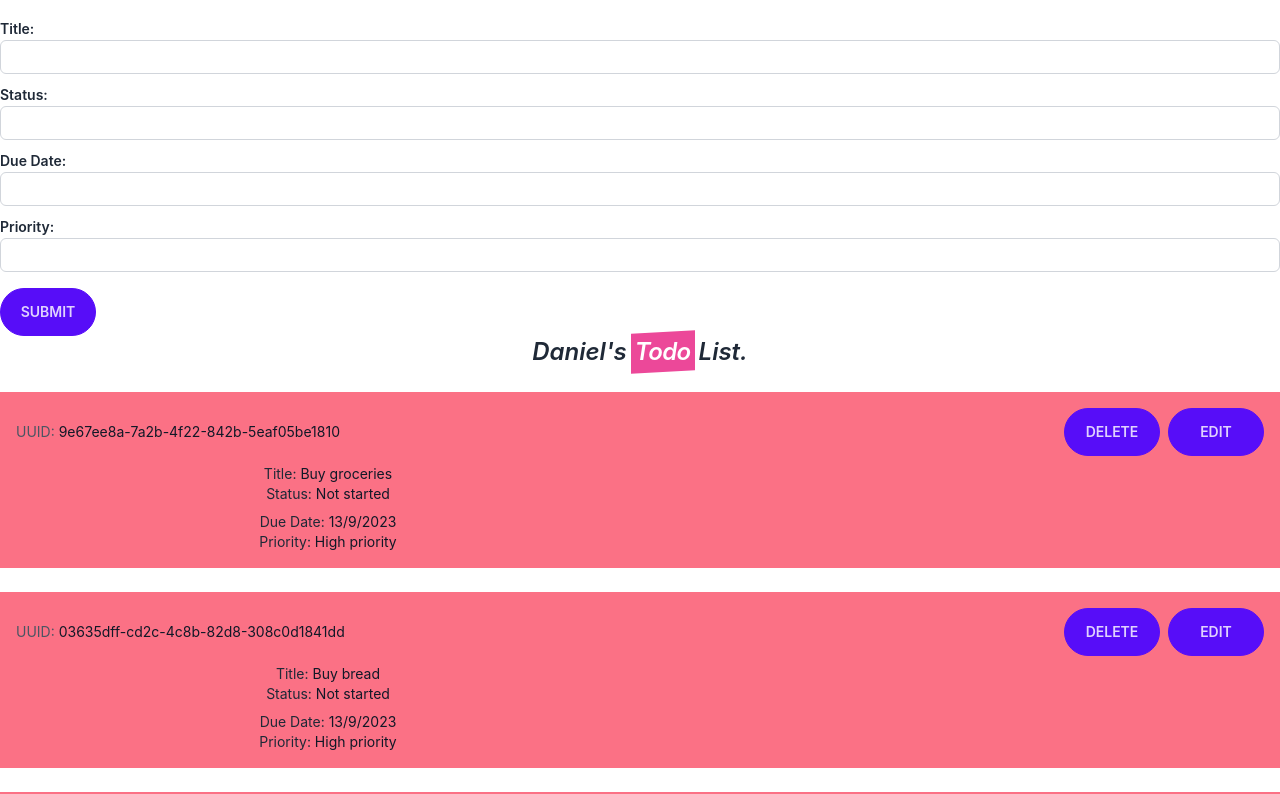
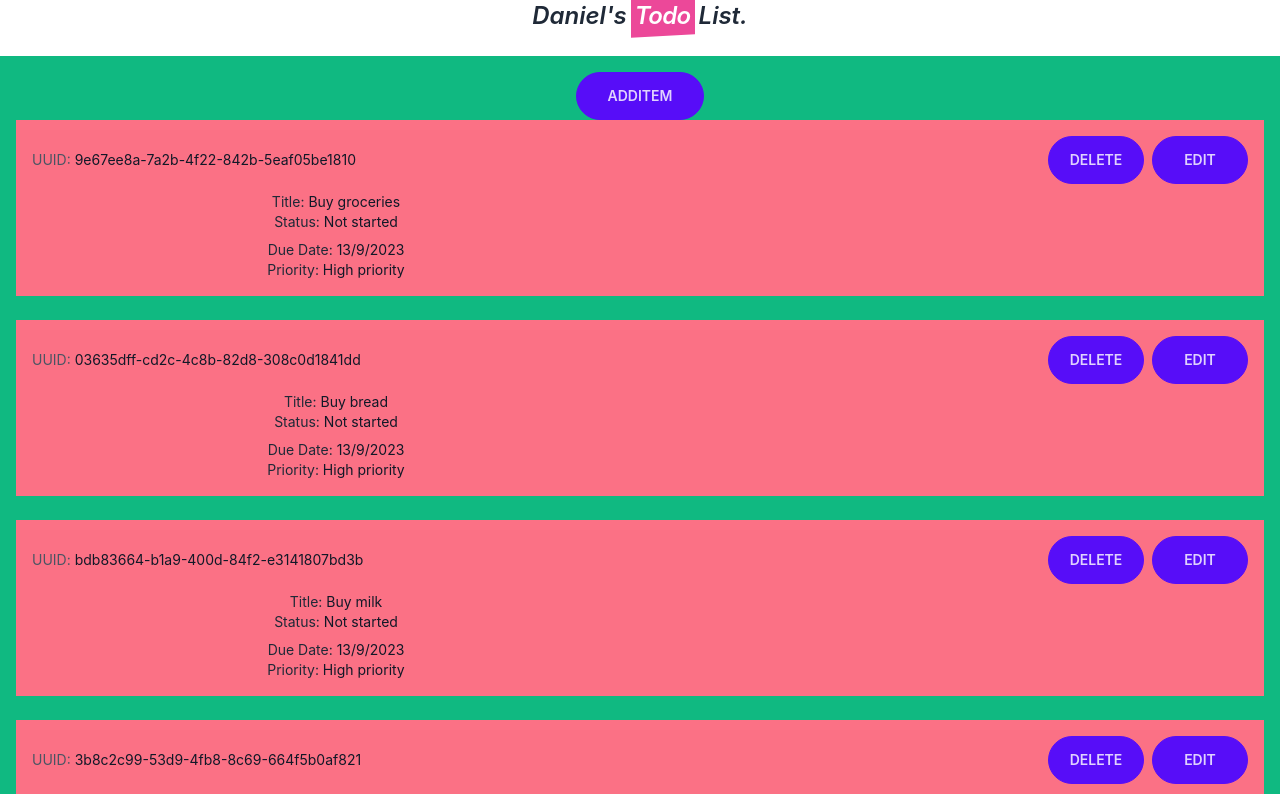
Before and after one commit to zjian107-su/Radioactive-React, a React (Create React App) app: page / in a window 1280 px wide. Shown: the top 794 px of the page. Built offline with nearby package versions, Linux system fonts and the light colour scheme.

Commit message:
🗿 checkpoint: reimplemented addItem button

```diff
--- a/src/App.js
+++ b/src/App.js
@@ -3,7 +3,7 @@ import Count from "./components/others/Count";
 import { useState, useRef, useEffect } from "react";
 import TodoList from "./components/TodoList";
 import { v4 as uuidv4 } from "uuid";
-import EditSetcion from "./components/EditSection";
+import EditSetction from "./components/EditSection";
 
 function App() {
   const [isInEditting, setIsInEditting] = useState(false);
@@ -52,16 +52,8 @@ function App() {
     },
   ]);
 
-  // one useState using one object
-  const title = useRef();
-  const status = useRef();
-  const dueDate = useRef();
-  const priority = useRef();
-
   const handleDelete = (uuid) => {
-    console.log("deleting...");
     setTodos(todos.filter((todo) => todo.uuid !== uuid));
-    console.log(uuid);
   };
 
   const startAdd = (event) => {
@@ -69,8 +61,6 @@ function App() {
   };
 
   const addItem = (todo) => {
-    console.log(todo);
-
     const newTodo = {
       uuid: uuidv4(),
       title: todo.title,
@@ -82,43 +72,7 @@ function App() {
     setTodos([newTodo, ...todos]);
   };
 
-  const finishEdit = (e, newTodo, uuid = "") => {
-    e.preventDefault();
-    // for adding new todo
-    if (uuid === "") {
-      console.log("here");
-      addItem(newTodo);
-      return;
-    }
-
-    // for editing todo
-    todos.map((todo) => {
-      if (todo.uuid === uuid) {
-        if (newTodo.title !== "") {
-          todo.title = newTodo.title;
-        }
-        if (newTodo.status !== "") {
-          todo.status = newTodo.status;
-        }
-        if (newTodo.dueDate !== "") {
-          todo.dueDate = newTodo.dueDate;
-        }
-        if (newTodo.priority !== "") {
-          todo.priority = newTodo.priority;
-        }
-      }
-    });
-    setTodos([...todos]);
-    return;
-  };
-
   return (
-    <div>
-      <EditSetcion
-        isInEditting={true}
-        todo={todos}
-        addItem={addItem}
-        setTodos={setTodos}></EditSetcion>
     <div className="selection:bg-pink-300">
       {/* title */}
       <blockquote className="text-2xl font-semibold italic text-center mb-6">
@@ -130,89 +84,28 @@ function App() {
       </blockquote>
 
       {/* Add Item */}
-        {/* <div className="bg-emerald-500 mb-5 App p-4">
+      <div className="bg-emerald-500 mb-5 App p-4">
         {isInEditting ? null : (
           <button
             className="btn w-32 btn-primary rounded-full"
             onClick={startAdd}>
             ADDITEM
           </button>
-          )} */}
+        )}
 
         {/* Edit section */}
-        {/* {isInEditting ? (
-            <form
-              onSubmit={(event) => {
-                event.preventDefault();
-                finishEdit(event, {
-                  title: title.current.value,
-                  status: status.current.value,
-                  dueDate: dueDate.current.value,
-                  priority: priority.current.value,
-                });
-              }}
-              className="mt-4">
-              <ul>
-                <li className="mb-2">
-                  <label htmlFor="title" className="text-sm font-semibold">
-                    Title:
-                  </label>
-                  <input
-                    type="text"
-                    placeholder="Title Example"
-                    ref={title}
-                    className="border border-gray-300 px-2 py-1 rounded-md w-full"
-                  />
-                </li>
-                <li className="mb-2">
-                  <label htmlFor="status" className="text-sm font-semibold">
-                    Status:
-                  </label>
-                  <input
-                    type="text"
-                    placeholder="Status Example"
-                    ref={status}
-                    className="border border-gray-300 px-2 py-1 rounded-md w-full"
-                  />
-                </li>
-                <li className="mb-2">
-                  <label htmlFor="dueDate" className="text-sm font-semibold">
-                    Due Date:
-                  </label>
-                  <input
-                    type="text"
-                    placeholder="Due Date Example"
-                    ref={dueDate}
-                    className="border border-gray-300 px-2 py-1 rounded-md w-full"
-                  />
-                </li>
-                <li className="mb-2">
-                  <label htmlFor="priority" className="text-sm font-semibold">
-                    Priority:
-                  </label>
-                  <input
-                    type="text"
-                    placeholder="Priority Example"
-                    ref={priority}
-                    className="border border-gray-300 px-2 py-1 rounded-md w-full"
-                  />
-                </li>
-              </ul>
-              <button
-                type="submit"
-                className="w-24 btn btn-primary rounded-full mt-2">
-                <span className="text-sm">Submit</span>
-              </button>
-            </form>
+        {isInEditting ? (
+          <EditSetction
+            todos={todos}
+            addItem={addItem}
+            setTodos={setTodos}></EditSetction>
         ) : null}
-        </div> */}
 
         <div className="App">
           <TodoList
             todos={todos}
             handleDelete={handleDelete}
             addItem={addItem}
-            finishEdit={finishEdit}
           />
         </div>
       </div>
--- a/src/components/EditSection.js
+++ b/src/components/EditSection.js
@@ -1,13 +1,15 @@
 import { useState, useRef, useEffect } from "react";
 import { v4 as uuidv4 } from "uuid";
 
-const EditSetcion = (props) => {
-  const [editing, setEditing] = useState(props.isInEditting);
-
-  const title = useRef();
-  const status = useRef();
-  const dueDate = useRef();
-  const priority = useRef();
+const EditSetction = (props) => {
+  const [editing, setEditing] = useState(true);
+  const [todoData, setTodoData] = useState({
+    uuid: props.id || uuidv4(),
+    title: props.title || "",
+    status: props.status || "",
+    dueDate: props.dueDate || "",
+    priority: props.priority || "",
+  });
 
   const finishEdit = (newTodo, uuid = "") => {
     // for adding new todo
@@ -37,14 +39,22 @@ const EditSetcion = (props) => {
     return;
   };
 
+  const handleChange = (e) => {
+    const { name, value } = e.target;
+    setTodoData((prevData) => ({
+      ...prevData,
+      [name]: value,
+    }));
+  };
+
   const handleSubmit = (e) => {
     e.preventDefault();
     const newTodo = {
       uuid: uuidv4(),
-      title: title.current.value,
-      status: status.current.value,
-      dueDate: dueDate.current.value,
-      priority: priority.current.value,
+      title: todoData.title,
+      status: todoData.status,
+      dueDate: todoData.dueDate,
+      priority: todoData.priority,
     };
     console.log(newTodo);
     finishEdit(newTodo, props.id);
@@ -60,9 +70,11 @@ const EditSetcion = (props) => {
               Title:
             </label>
             <input
+              name="title"
               type="text"
               placeholder={props ? props.title : "Title Example"}
-              ref={title}
+              value={todoData.title}
+              onChange={handleChange}
               className="border border-gray-300 px-2 py-1 rounded-md w-full"
             />
           </li>
@@ -72,8 +84,10 @@ const EditSetcion = (props) => {
             </label>
             <input
               type="text"
+              name="status"
               placeholder={props ? props.status : "Status Example"}
-              ref={status}
+              value={todoData.status}
+              onChange={handleChange}
               className="border border-gray-300 px-2 py-1 rounded-md w-full"
             />
           </li>
@@ -83,8 +97,10 @@ const EditSetcion = (props) => {
             </label>
             <input
               type="text"
+              name="dueDate"
               placeholder={props ? props.dueDate : "Due Date Example"}
-              ref={dueDate}
+              value={todoData.dueDate}
+              onChange={handleChange}
               className="border border-gray-300 px-2 py-1 rounded-md w-full"
             />
           </li>
@@ -94,8 +110,10 @@ const EditSetcion = (props) => {
             </label>
             <input
               type="text"
+              name="priority"
               placeholder={props ? props.priority : "Priority Example"}
-              ref={priority}
+              value={todoData.priority}
+              onChange={handleChange}
               className="border border-gray-300 px-2 py-1 rounded-md w-full"
             />
           </li>
@@ -113,4 +131,4 @@ const EditSetcion = (props) => {
   );
 };
 
-export default EditSetcion;
+export default EditSetction;
```
Lines whose indentation alone changed are shown as unchanged.
